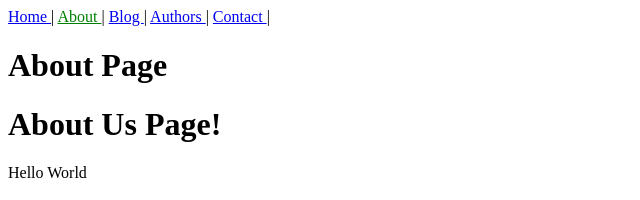
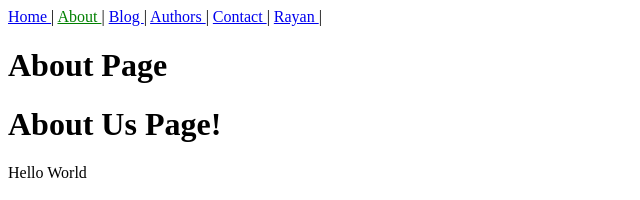
Before and after one commit to rayan87/FirstSite, a Jekyll site: the page built from about.md, in a window 1280 px wide. Shown: the top 200 px of the page, without its empty margins (0-640 px from the left). Built offline with Jekyll 4.4.1, drawn with Linux system fonts in a browser that asks for light colours.

Commit message:
second commit

```diff
--- a/_data/navigation.yml
+++ b/_data/navigation.yml
@@ -8,3 +8,5 @@
   link: /authors.html
 - name: Contact
   link: /contact.html
+- name: Rayan
+  link: anything.html
```
